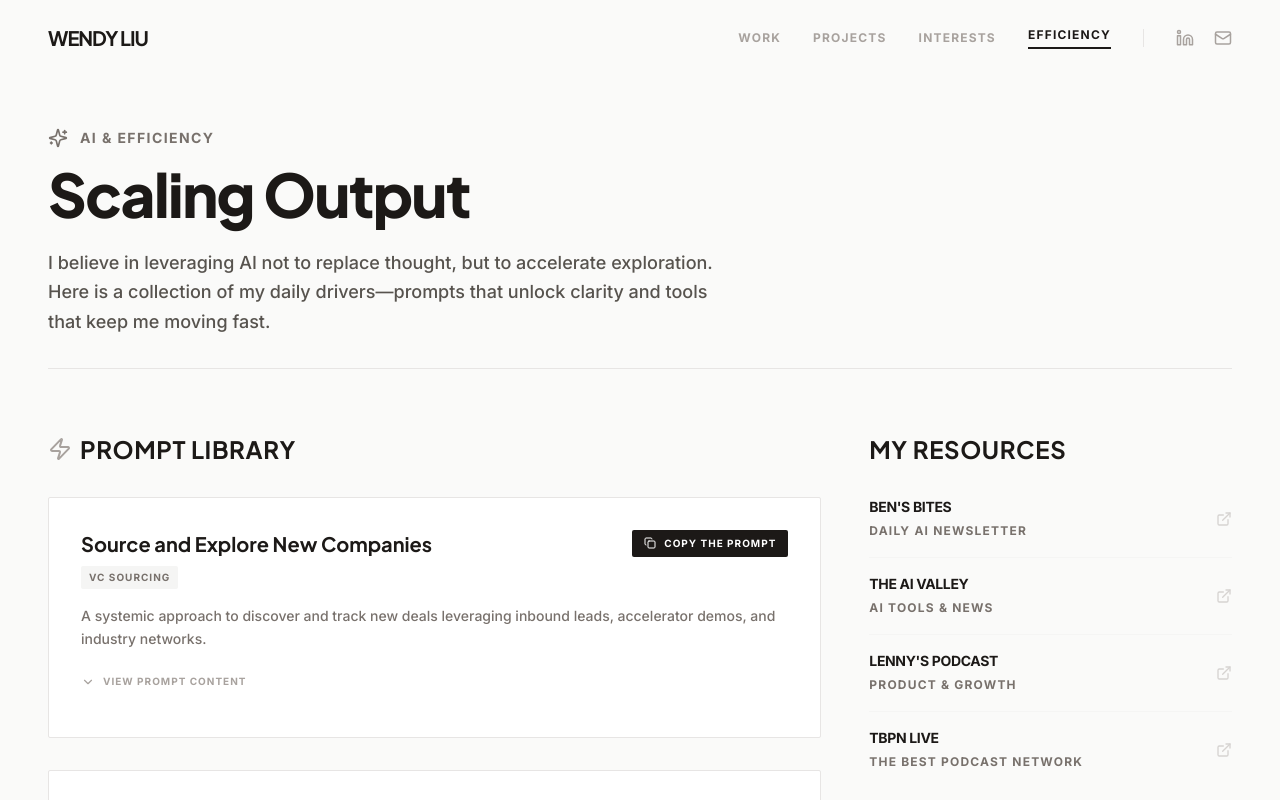
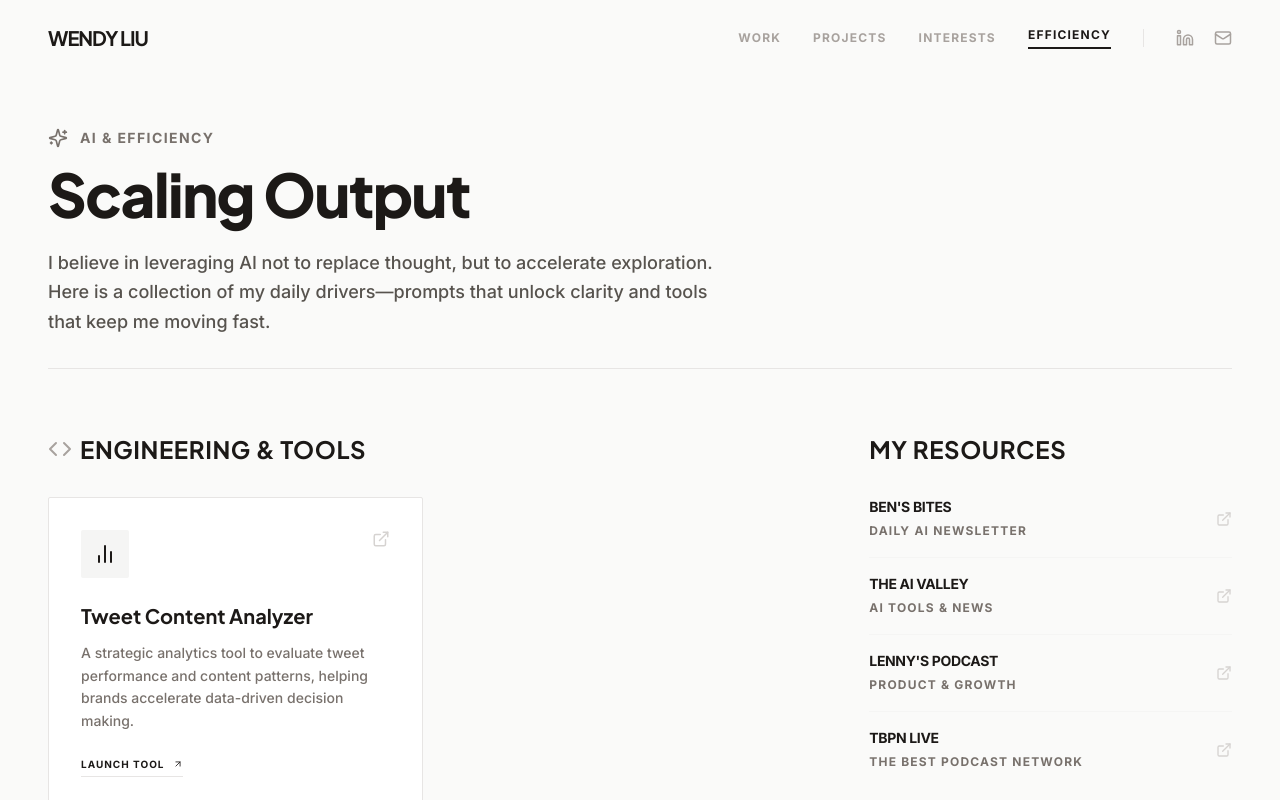
Before and after one commit to wendylzh6/Personal-Website, a React (Vite) app: page /#/ai-resources in a window 1280 px wide. Shown: the top 800 px of the page. Built offline with nearby package versions, Linux system fonts and the light colour scheme.

Commit message:
feat(AIEfficiency): Add Tweet Content Analyzer tool
Introduces a new section for built tools and adds the "Tweet Content Analyzer" as the first featured project. This tool provides strategic analytics for tweet performance.

```diff
--- a/pages/AIEfficiency.tsx
+++ b/pages/AIEfficiency.tsx
@@ -1,5 +1,5 @@
 import React, { useState } from 'react';
-import { Sparkles, Zap, Copy, ExternalLink, ChevronDown, ChevronUp, Check } from 'lucide-react';
+import { Sparkles, Zap, Copy, ExternalLink, ChevronDown, ChevronUp, Check, Code, BarChart2, ArrowUpRight } from 'lucide-react';
 
 const PromptCard: React.FC<{
   prompt: { title: string; category: string; description: string; content: string }
@@ -61,6 +61,16 @@ const PromptCard: React.FC<{
 };
 
 const AIEfficiency: React.FC = () => {
+  const builtTools = [
+    {
+      name: "Tweet Content Analyzer",
+      description: "A strategic analytics tool to evaluate tweet performance and content patterns, helping brands accelerate data-driven decision making.",
+      link: "https://tweet-analysis-zy9m.vercel.app/",
+      icon: <BarChart2 size={24} />
+    }
+    // Add more tools here in the future
+  ];
+
   const prompts = [
     {
       title: "Source and Explore New Companies",
@@ -152,8 +162,50 @@ Output Requirements
 
       <div className="grid grid-cols-1 lg:grid-cols-12 gap-12">
 
-        {/* Prompts Section */}
+        {/* Main Content Column */}
         <div className="lg:col-span-8">
+
+          {/* Engineering & Tools Section */}
+          <div className="mb-16">
+            <h2 className="text-2xl font-display font-bold mb-8 flex items-center gap-2 uppercase tracking-wide">
+              <Code size={24} className="text-stone-400" />
+              Engineering & Tools
+            </h2>
+            <div className="grid grid-cols-1 md:grid-cols-2 gap-6">
+              {builtTools.map((tool, idx) => (
+                <a
+                  key={idx}
+                  href={tool.link}
+                  target="_blank"
+                  rel="noopener noreferrer"
+                  className="bg-white border border-stone-200 p-8 rounded-sm hover:shadow-lg transition-all duration-300 group block flex flex-col h-full"
+                >
+                  <div className="flex justify-between items-start mb-6">
+                    <div className="p-3 bg-stone-100 rounded-sm text-stone-900 group-hover:bg-stone-900 group-hover:text-white transition-colors duration-300">
+                      {tool.icon}
+                    </div>
+                    <ExternalLink size={18} className="text-stone-300 group-hover:text-stone-900 transition-colors" />
+                  </div>
+
+                  <div className="flex-grow">
+                    <h3 className="text-xl font-display font-bold text-stone-900 mb-3 group-hover:text-stone-600 transition-colors">
+                      {tool.name}
+                    </h3>
+                    <p className="text-stone-500 text-sm font-medium leading-relaxed mb-6">
+                      {tool.description}
+                    </p>
+                  </div>
+
+                  <span className="text-[10px] uppercase tracking-widest font-bold text-stone-900 flex items-center gap-2 border-b border-stone-200 pb-1 self-start group-hover:border-stone-900 transition-all">
+                    Launch Tool <ArrowUpRight size={10} />
+                  </span>
+                </a>
+              ))}
+            </div>
+          </div>
+
+          {/* Prompt Library Section */}
+          <div>
             <h2 className="text-2xl font-display font-bold mb-8 flex items-center gap-2 uppercase tracking-wide">
               <Zap size={24} className="text-stone-400" />
               Prompt Library
@@ -162,6 +214,7 @@ Output Requirements
               {prompts.map((prompt, idx) => (
                 <PromptCard key={idx} prompt={prompt} />
               ))}
+            </div>
           </div>
         </div>
 
```
Lines whose indentation alone changed are shown as unchanged.
